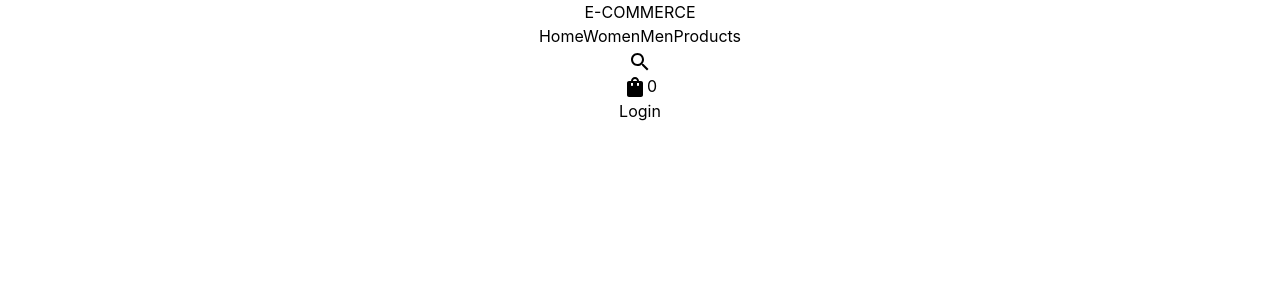
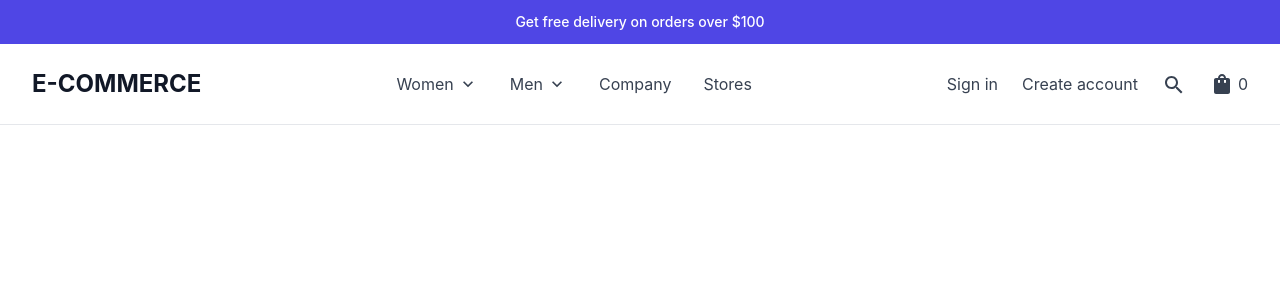
Before and after one commit to kajalingle/e-commerce-frontend, a React (Create React App) app: page / in a window 1280 px wide. Shown: the top 300 px of the page. Built offline with nearby package versions, Linux system fonts and the light colour scheme.

Commit message:
no message

```diff
--- a/package.json
+++ b/package.json
@@ -5,12 +5,15 @@
   "dependencies": {
     "@emotion/react": "^11.14.0",
     "@emotion/styled": "^11.14.1",
+    "@headlessui/react": "^2.2.10",
+    "@heroicons/react": "^2.2.0",
     "@mui/icons-material": "^9.4.0",
     "@mui/material": "^9.4.0",
     "@testing-library/dom": "^10.4.1",
     "@testing-library/jest-dom": "^6.9.1",
     "@testing-library/react": "^16.3.3",
     "@testing-library/user-event": "^13.5.0",
+    "heroicons": "^2.2.0",
     "react": "^19.3.0",
     "react-dom": "^19.3.0",
     "react-scripts": "5.0.1",
--- a/src/customer/component/Navigation.jsx
+++ b/src/customer/component/Navigation.jsx
@@ -1,36 +1,249 @@
 import SearchIcon from "@mui/icons-material/Search";
 import ShoppingBagIcon from "@mui/icons-material/ShoppingBag";
+import KeyboardArrowDownIcon from "@mui/icons-material/KeyboardArrowDown";
 
 function Navigation() {
   return (
-    <nav className="flex items-center justify-between px-10 py-4 shadow-md">
+    <div className="w-full">
+
+      {/* Top Delivery Bar */}
+      <div className="bg-indigo-600 text-white text-center py-3 text-sm font-medium">
+        Get free delivery on orders over $100
+      </div>
+
+      {/* Main Navigation */}
+      <nav className="border-b border-gray-200 bg-white">
+
+        <div className="max-w-7xl mx-auto px-8">
+
+          <div className="flex items-center justify-between h-20">
 
             {/* Logo */}
-      <div>
-        <h1 className="text-2xl font-bold">E-COMMERCE</h1>
+            <div className="text-2xl font-bold text-gray-900">
+              E-COMMERCE
             </div>
 
             {/* Navigation Links */}
-      <div className="flex gap-8">
-        <a href="/">Home</a>
-        <a href="/">Women</a>
-        <a href="/">Men</a>
-        <a href="/">Products</a>
+            <div className="flex items-center gap-8 h-full">
+
+              {/* Women */}
+              <div className="group h-full flex items-center">
+                <button className="flex items-center gap-1 text-gray-700 hover:text-indigo-600">
+                  Women
+                  <KeyboardArrowDownIcon fontSize="small" />
+                </button>
+
+                {/* Women Dropdown */}
+                <div className="absolute left-0 right-0 top-[116px] hidden group-hover:block bg-white border-b border-gray-200 shadow-lg z-50">
+
+                  <div className="max-w-7xl mx-auto px-8 py-10">
+
+                    <div className="grid grid-cols-5 gap-10">
+
+                      <div>
+                        <h3 className="font-semibold mb-5">Clothing</h3>
+
+                        <p className="text-gray-500 mb-3 hover:text-gray-900 cursor-pointer">Tops</p>
+                        <p className="text-gray-500 mb-3 hover:text-gray-900 cursor-pointer">Dresses</p>
+                        <p className="text-gray-500 mb-3 hover:text-gray-900 cursor-pointer">Pants</p>
+                        <p className="text-gray-500 mb-3 hover:text-gray-900 cursor-pointer">Denim</p>
+                        <p className="text-gray-500 mb-3 hover:text-gray-900 cursor-pointer">Sweaters</p>
+                        <p className="text-gray-500 mb-3 hover:text-gray-900 cursor-pointer">T-Shirts</p>
+                        <p className="text-gray-500 mb-3 hover:text-gray-900 cursor-pointer">Jackets</p>
+                        <p className="text-gray-500 mb-3 hover:text-gray-900 cursor-pointer">Activewear</p>
+                        <p className="text-gray-500 hover:text-gray-900 cursor-pointer">Browse All</p>
+                      </div>
+
+                      <div>
+                        <h3 className="font-semibold mb-5">Accessories</h3>
+
+                        <p className="text-gray-500 mb-3 hover:text-gray-900 cursor-pointer">Watches</p>
+                        <p className="text-gray-500 mb-3 hover:text-gray-900 cursor-pointer">Wallets</p>
+                        <p className="text-gray-500 mb-3 hover:text-gray-900 cursor-pointer">Bags</p>
+                        <p className="text-gray-500 mb-3 hover:text-gray-900 cursor-pointer">Sunglasses</p>
+                        <p className="text-gray-500 mb-3 hover:text-gray-900 cursor-pointer">Hats</p>
+                        <p className="text-gray-500 hover:text-gray-900 cursor-pointer">Belts</p>
+                      </div>
+
+                      <div>
+                        <h3 className="font-semibold mb-5">Brands</h3>
+
+                        <p className="text-gray-500 mb-3">Full Nelson</p>
+                        <p className="text-gray-500 mb-3">My Way</p>
+                        <p className="text-gray-500 mb-3">Re-Arranged</p>
+                        <p className="text-gray-500 mb-3">Counterfeit</p>
+                        <p className="text-gray-500">Significant Other</p>
+                      </div>
+
+                      {/* Image Card */}
+                      <div>
+                        <div className="h-52 bg-gray-100 rounded-lg flex items-center justify-center">
+                          <span className="text-gray-400">
+                            New Arrivals
+                          </span>
+                        </div>
+
+                        <h3 className="font-medium mt-3">
+                          New Arrivals
+                        </h3>
+
+                        <p className="text-gray-500 text-sm mt-1">
+                          Shop now
+                        </p>
+                      </div>
+
+                      {/* Image Card */}
+                      <div>
+                        <div className="h-52 bg-gray-100 rounded-lg flex items-center justify-center">
+                          <span className="text-gray-400">
+                            Basic Tees
+                          </span>
+                        </div>
+
+                        <h3 className="font-medium mt-3">
+                          Basic Tees
+                        </h3>
+
+                        <p className="text-gray-500 text-sm mt-1">
+                          Shop now
+                        </p>
+                      </div>
+
+                    </div>
+
+                  </div>
+                </div>
+              </div>
+
+              {/* Men */}
+              <div className="group h-full flex items-center">
+                <button className="flex items-center gap-1 text-gray-700 hover:text-indigo-600">
+                  Men
+                  <KeyboardArrowDownIcon fontSize="small" />
+                </button>
+
+                <div className="absolute left-0 right-0 top-[116px] hidden group-hover:block bg-white border-b border-gray-200 shadow-lg z-50">
+
+                  <div className="max-w-7xl mx-auto px-8 py-10">
+
+                    <div className="grid grid-cols-5 gap-10">
+
+                      <div>
+                        <h3 className="font-semibold mb-5">Clothing</h3>
+
+                        <p className="text-gray-500 mb-3">Tops</p>
+                        <p className="text-gray-500 mb-3">Pants</p>
+                        <p className="text-gray-500 mb-3">Sweaters</p>
+                        <p className="text-gray-500 mb-3">T-Shirts</p>
+                        <p className="text-gray-500 mb-3">Jackets</p>
+                        <p className="text-gray-500 mb-3">Activewear</p>
+                        <p className="text-gray-500">Browse All</p>
+                      </div>
+
+                      <div>
+                        <h3 className="font-semibold mb-5">Accessories</h3>
+
+                        <p className="text-gray-500 mb-3">Watches</p>
+                        <p className="text-gray-500 mb-3">Wallets</p>
+                        <p className="text-gray-500 mb-3">Bags</p>
+                        <p className="text-gray-500 mb-3">Sunglasses</p>
+                        <p className="text-gray-500 mb-3">Hats</p>
+                        <p className="text-gray-500">Belts</p>
+                      </div>
+
+                      <div>
+                        <h3 className="font-semibold mb-5">Brands</h3>
+
+                        <p className="text-gray-500 mb-3">Re-Arranged</p>
+                        <p className="text-gray-500 mb-3">Counterfeit</p>
+                        <p className="text-gray-500 mb-3">Full Nelson</p>
+                        <p className="text-gray-500">My Way</p>
+                      </div>
+
+                      <div>
+                        <div className="h-52 bg-gray-100 rounded-lg flex items-center justify-center">
+                          <span className="text-gray-400">
+                            New Arrivals
+                          </span>
+                        </div>
+
+                        <h3 className="font-medium mt-3">
+                          New Arrivals
+                        </h3>
+
+                        <p className="text-gray-500 text-sm">
+                          Shop now
+                        </p>
+                      </div>
+
+                      <div>
+                        <div className="h-52 bg-gray-100 rounded-lg flex items-center justify-center">
+                          <span className="text-gray-400">
+                            Artwork Tees
+                          </span>
+                        </div>
+
+                        <h3 className="font-medium mt-3">
+                          Artwork Tees
+                        </h3>
+
+                        <p className="text-gray-500 text-sm">
+                          Shop now
+                        </p>
+                      </div>
+
+                    </div>
+
+                  </div>
+                </div>
+              </div>
+
+              {/* Other Links */}
+              <a
+                href="/"
+                className="text-gray-700 hover:text-indigo-600"
+              >
+                Company
+              </a>
+
+              <a
+                href="/"
+                className="text-gray-700 hover:text-indigo-600"
+              >
+                Stores
+              </a>
+
             </div>
 
             {/* Right Side */}
-      <div className="flex items-center gap-5">
+            <div className="flex items-center gap-6">
+
+              <button className="text-gray-700 hover:text-indigo-600">
+                Sign in
+              </button>
+
+              <button className="text-gray-700 hover:text-indigo-600">
+                Create account
+              </button>
+
+              <button className="text-gray-700">
                 <SearchIcon />
+              </button>
 
-        <div className="flex items-center gap-1">
+              <button className="flex items-center gap-1 text-gray-700">
                 <ShoppingBagIcon />
                 <span>0</span>
+              </button>
+
             </div>
 
-        <button>Login</button>
+          </div>
+
         </div>
 
       </nav>
+
+    </div>
   );
 }
 
--- a/tailwind.config.js
+++ b/tailwind.config.js
@@ -1,8 +1,13 @@
 /** @type {import('tailwindcss').Config} */
+
 module.exports = {
-  content: [],
+  content: [
+    "./src/**/*.{js,jsx,ts,tsx}",
+  ],
+
   theme: {
     extend: {},
   },
+
   plugins: [],
 }
```
Also changed, not shown: 1 other file (tests, documents, lock files or other folders). Lines whose indentation alone changed are shown as unchanged.
